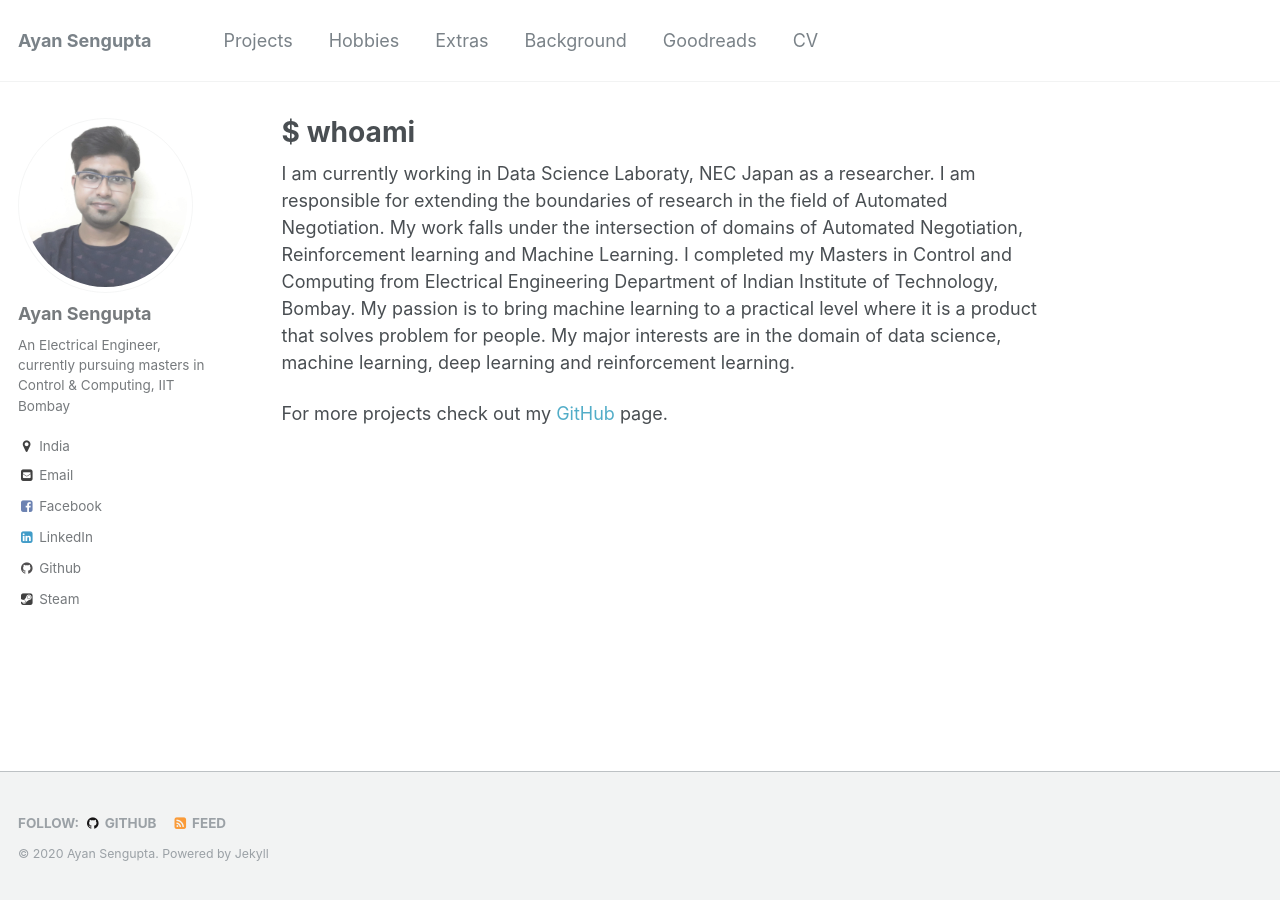
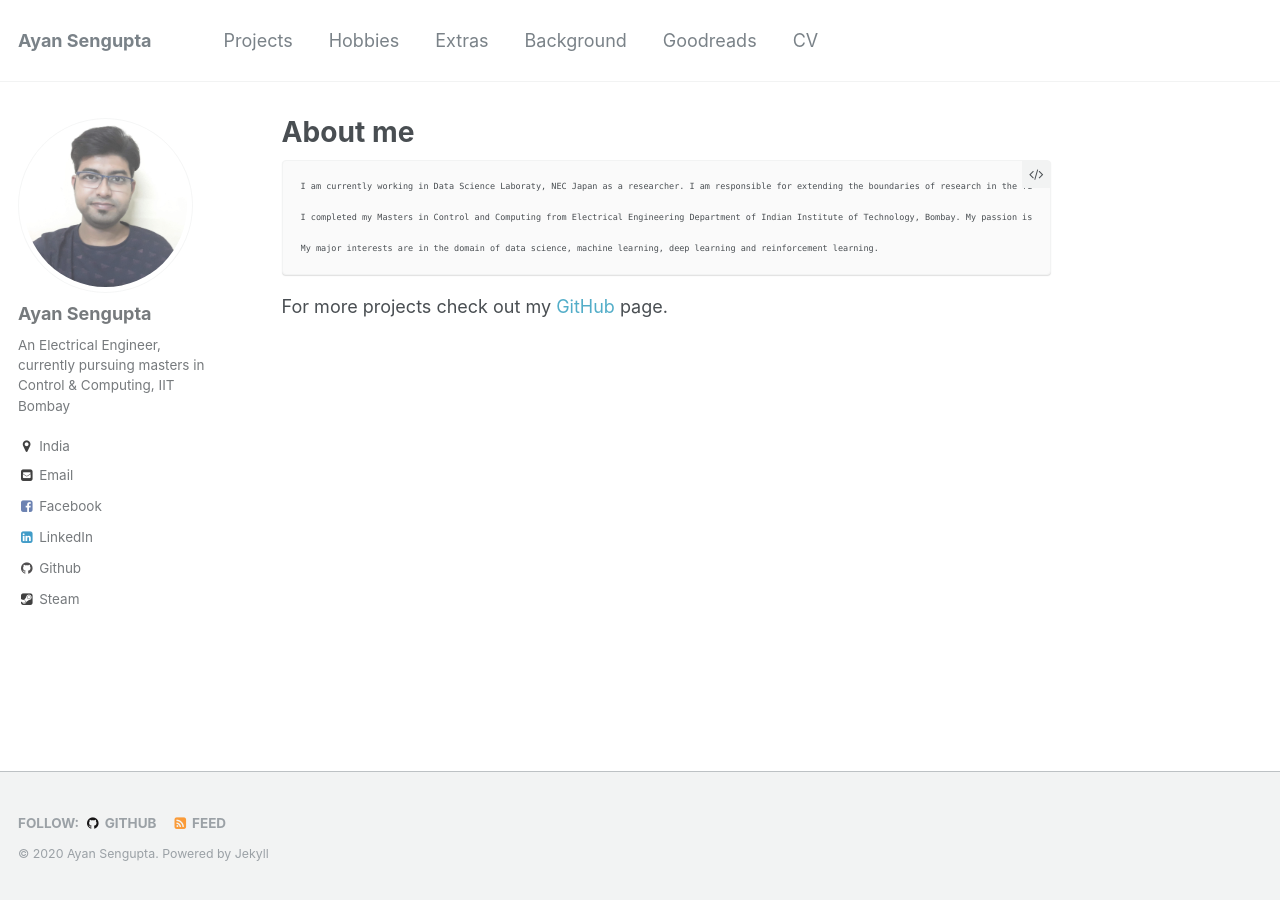
Before and after one commit to ayansengupta17/ayansengupta17.github.io, a Jekyll site: the page built from _pages/about.md, in a window 1280 px wide. Built offline with Jekyll 4.4.1, drawn with Linux system fonts in a browser that asks for light colours.

Commit message:
Update about.md

```diff
--- a/_pages/about.md
+++ b/_pages/about.md
@@ -1,11 +1,13 @@
 ---
 permalink: /
-title: "$ whoami"
+title: "About me"
 excerpt: "About me"
 ---
 
-I am currently working in Data Science Laboraty, NEC Japan as a researcher. I am responsible for extending the boundaries of research in the field of Automated Negotiation. My work falls under the intersection of domains of Automated Negotiation, Reinforcement learning and Machine Learning.
-I completed my Masters in Control and Computing from Electrical Engineering Department of Indian Institute of Technology, Bombay. My passion is to bring machine learning to a practical level where it is a product that solves problem for people.
-My major interests are in the domain of data science, machine learning, deep learning and reinforcement learning.
+	I am currently working in Data Science Laboraty, NEC Japan as a researcher. I am responsible for extending the boundaries of research in the field of **Automated Negotiation**. My work falls under the intersection of domains of Automated Negotiation, Reinforcement learning and Machine Learning.
+
+	I completed my Masters in Control and Computing from Electrical Engineering Department of Indian Institute of Technology, Bombay. My passion is to bring machine learning to a practical level where it is a product that solves problem for people.
+
+	My major interests are in the domain of data science, machine learning, deep learning and reinforcement learning.
 
 For more projects check out my [GitHub]("https://github.com/ayansengupta17/") page.
```
